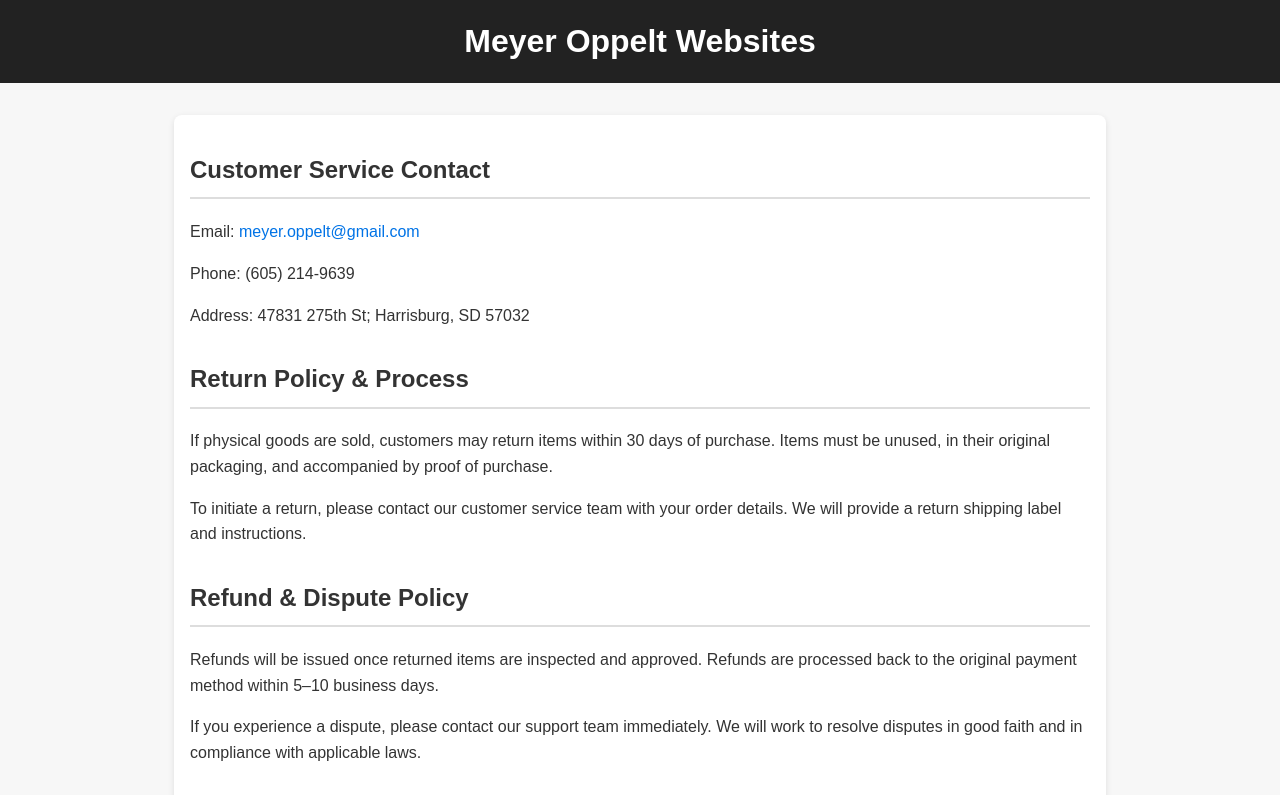
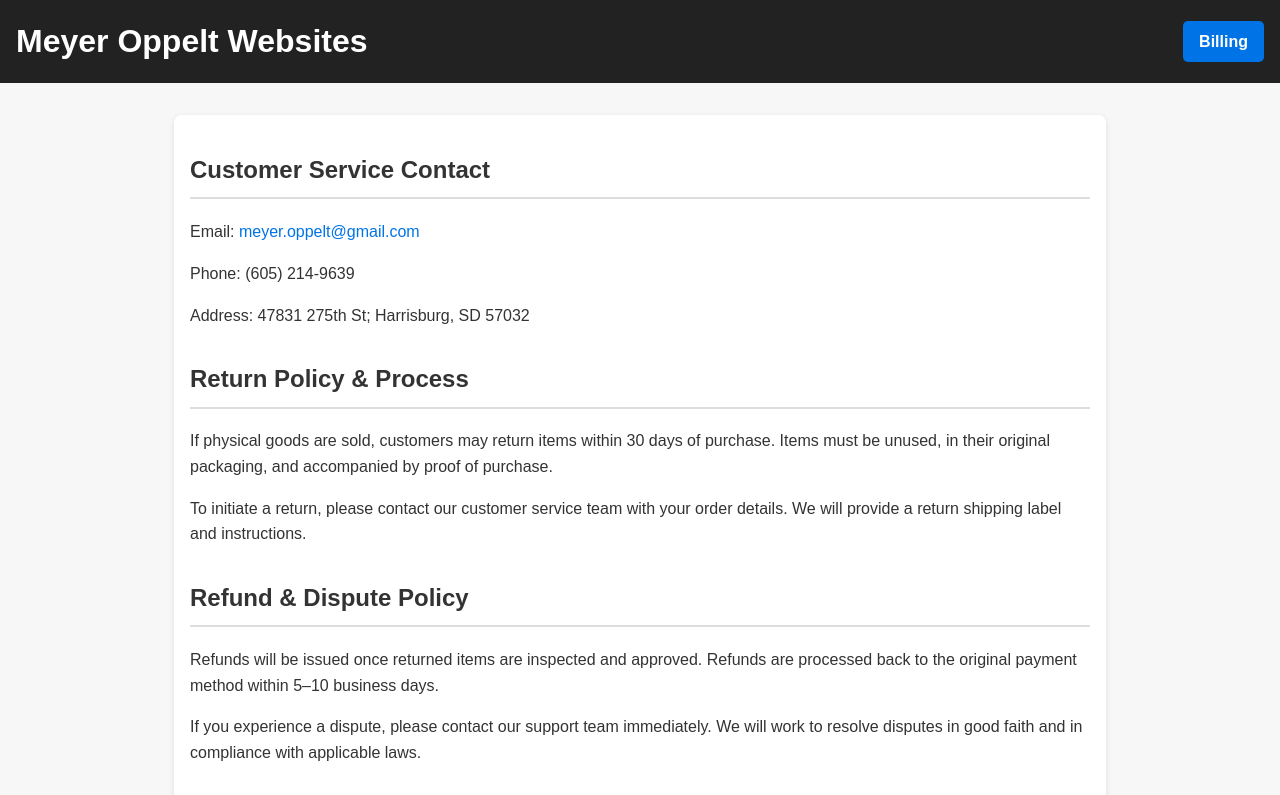
Before and after one commit to MeyerOppelt/websites, a plain HTML site: page index.html in a window 1280 px wide. Shown: the top 795 px of the page. Drawn offline with Linux system fonts and the light colour scheme.

Commit message:
Add billing button to header
Added billing button to header for Stripe login.

```diff
--- a/index.html
+++ b/index.html
@@ -17,10 +17,24 @@
       background: #222;
       color: #fff;
       padding: 1rem;
-      text-align: center;
+      display: flex;
+      justify-content: space-between;
+      align-items: center;
     }
     h1 {
       margin: 0;
+    }
+    .billing-btn {
+      background: #0073e6;
+      color: #fff;
+      padding: 0.5rem 1rem;
+      border-radius: 5px;
+      text-decoration: none;
+      font-weight: bold;
+      transition: background 0.3s;
+    }
+    .billing-btn:hover {
+      background: #005bb5;
     }
     main {
       max-width: 900px;
@@ -55,6 +69,7 @@
 <body>
   <header>
     <h1>Meyer Oppelt Websites</h1>
+    <a class="billing-btn" href="https://billing.stripe.com/p/login/4gM8wR9gMeskaS6fQwcAo00" target="_blank">Billing</a>
   </header>
 
   <main>
```
